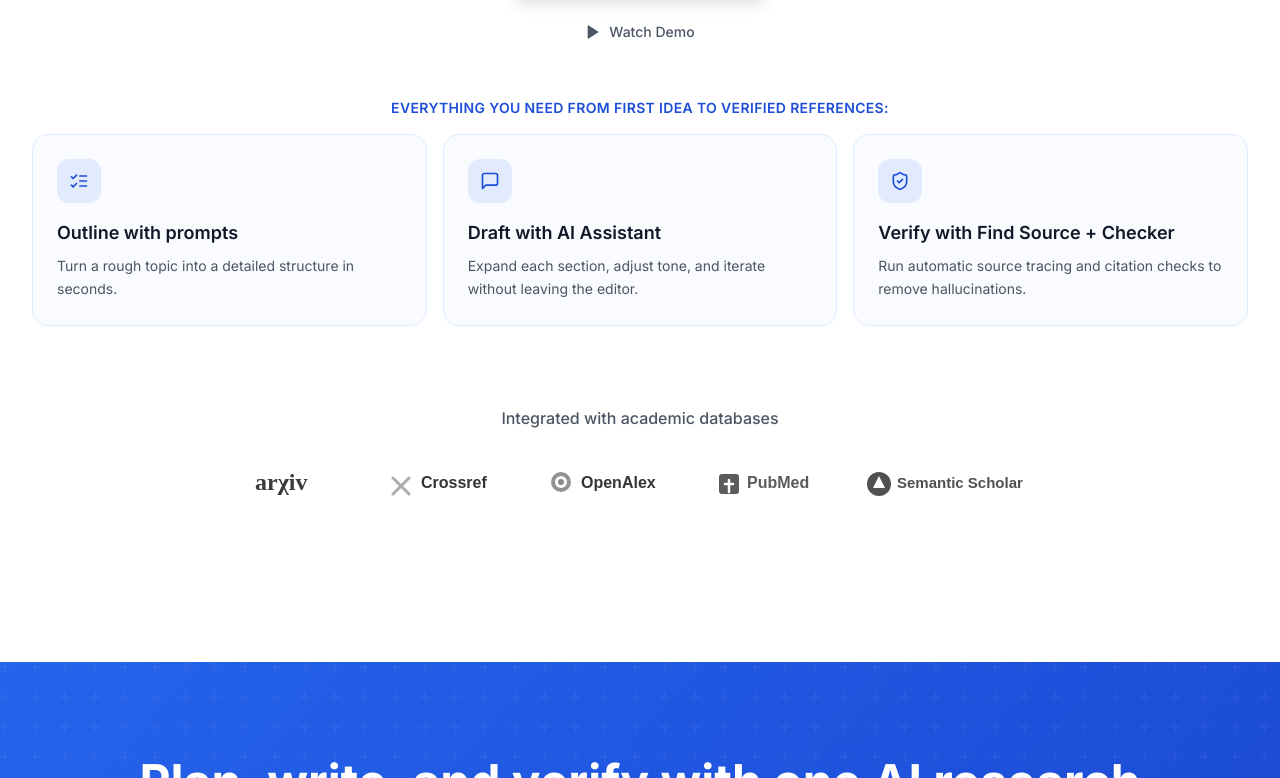
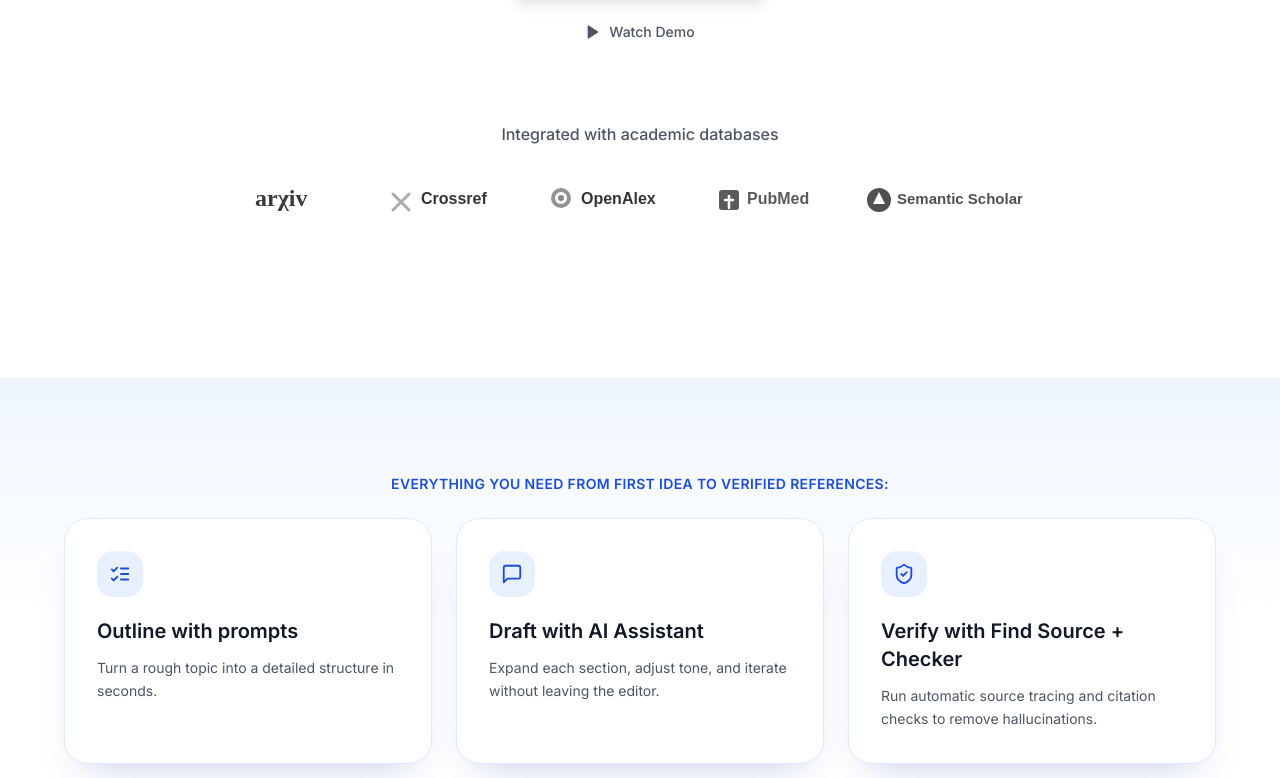
Before and after one commit to Mercury-nju/Citea, a Next.js app: page / in a window 1280 px wide. Shown: the part 622-1400 px from the top of the page. Built offline with nearby package versions, Linux system fonts and the light colour scheme.

Commit message:
feat: move ai workflow highlights into dedicated section

```diff
--- a/app/page.tsx
+++ b/app/page.tsx
@@ -1,5 +1,6 @@
 import Header from '@/components/Header'
 import Hero from '@/components/Hero'
+import WorkflowHighlights from '@/components/WorkflowHighlights'
 import Features from '@/components/Features'
 import DetailedFeatures from '@/components/DetailedFeatures'
 import ToolsShowcase from '@/components/ToolsShowcase'
@@ -13,6 +14,7 @@ export default function Home() {
     <main className="min-h-screen">
       <Header />
       <Hero />
+      <WorkflowHighlights />
       <Features />
       <DetailedFeatures />
       <ToolsShowcase />
--- a/components/Hero.tsx
+++ b/components/Hero.tsx
@@ -1,30 +1,12 @@
 'use client'
 
-import { Play, ListChecks, MessageSquare, ShieldCheck } from 'lucide-react'
+import { Play } from 'lucide-react'
 import Link from 'next/link'
 import { useLanguage } from '@/contexts/LanguageContext'
 import DatabaseLogos from './DatabaseLogos'
 
 export default function Hero() {
   const { t } = useLanguage()
-  const workflow = t.hero.workflow || {}
-  const workflowItems = [
-    {
-      icon: ListChecks,
-      title: workflow.outline?.title || 'Outline with prompts',
-      description: workflow.outline?.description || 'Turn a rough topic into a detailed structure in seconds.'
-    },
-    {
-      icon: MessageSquare,
-      title: workflow.assistant?.title || 'Draft with AI assistant',
-      description: workflow.assistant?.description || 'Expand each section, adjust tone, and iterate without leaving the editor.'
-    },
-    {
-      icon: ShieldCheck,
-      title: workflow.verify?.title || 'Verify citations automatically',
-      description: workflow.verify?.description || 'Trace every reference with Find Source and run citation checks to remove hallucinations.'
-    }
-  ]
 
   return (
     <section className="relative pt-48 pb-40 px-4 sm:px-6 lg:px-8 bg-white overflow-hidden min-h-screen flex items-center">
@@ -81,31 +63,6 @@ export default function Hero() {
           </button>
         </div>
 
-        {/* Workflow Highlights */}
-        <div className="mt-14">
-          <p className="text-sm font-semibold text-blue-700 uppercase tracking-wide mb-4">
-            {t.hero.workflowTitle}
-          </p>
-          <div className="grid gap-4 md:grid-cols-3 text-left">
-            {workflowItems.map((item, index) => {
-              const Icon = item.icon
-              return (
-                <div key={index} className="h-full rounded-2xl border border-blue-100 bg-blue-50/40 p-6 backdrop-blur-sm">
-                  <div className="inline-flex items-center justify-center rounded-xl bg-blue-600/10 text-blue-700 p-3 mb-4">
-                    <Icon size={20} />
-                  </div>
-                  <h3 className="text-lg font-semibold text-gray-900 mb-2">
-                    {item.title}
-                  </h3>
-                  <p className="text-sm text-gray-600 leading-relaxed">
-                    {item.description}
-                  </p>
-                </div>
-              )
-            })}
-          </div>
-        </div>
-
         {/* Database Integration */}
         <div className="mt-20">
           <p className="text-base text-gray-600 mb-8 font-medium">
--- /dev/null
+++ b/components/WorkflowHighlights.tsx
@@ -0,0 +1,68 @@
+"use client"
+
+import { ListChecks, MessageSquare, ShieldCheck } from 'lucide-react'
+import { useLanguage } from '@/contexts/LanguageContext'
+
+const iconMap = {
+  outline: ListChecks,
+  assistant: MessageSquare,
+  verify: ShieldCheck,
+}
+
+export default function WorkflowHighlights() {
+  const { t } = useLanguage()
+  const workflow = t.hero.workflow || {}
+
+  const items = [
+    {
+      key: 'outline' as const,
+      fallbackTitle: 'Outline with prompts',
+      fallbackDescription: 'Turn a rough topic into a detailed structure in seconds.'
+    },
+    {
+      key: 'assistant' as const,
+      fallbackTitle: 'Draft with AI assistant',
+      fallbackDescription: 'Expand each section, adjust tone, and iterate without leaving the editor.'
+    },
+    {
+      key: 'verify' as const,
+      fallbackTitle: 'Verify with Find Source + Checker',
+      fallbackDescription: 'Run automatic source tracing and citation checks to remove hallucinations.'
+    }
+  ]
+
+  return (
+    <section className="py-24 px-4 sm:px-6 lg:px-8 bg-gradient-to-b from-blue-50 via-white to-white">
+      <div className="max-w-6xl mx-auto">
+        <p className="text-sm font-semibold text-blue-700 uppercase tracking-wide mb-6 text-center">
+          {t.hero.workflowTitle}
+        </p>
+
+        <div className="grid gap-6 md:grid-cols-3">
+          {items.map(({ key, fallbackTitle, fallbackDescription }) => {
+            const Icon = iconMap[key]
+            const title = workflow?.[key]?.title || fallbackTitle
+            const description = workflow?.[key]?.description || fallbackDescription
+
+            return (
+              <div
+                key={key}
+                className="h-full rounded-3xl border border-blue-100 bg-white shadow-[0_20px_40px_-24px_rgba(30,64,175,0.35)] p-8"
+              >
+                <div className="inline-flex items-center justify-center rounded-2xl bg-blue-600/10 text-blue-700 p-3 mb-5">
+                  <Icon size={22} />
+                </div>
+                <h3 className="text-xl font-semibold text-gray-900 mb-3">
+                  {title}
+                </h3>
+                <p className="text-sm text-gray-600 leading-relaxed">
+                  {description}
+                </p>
+              </div>
+            )
+          })}
+        </div>
+      </div>
+    </section>
+  )
+}
```
